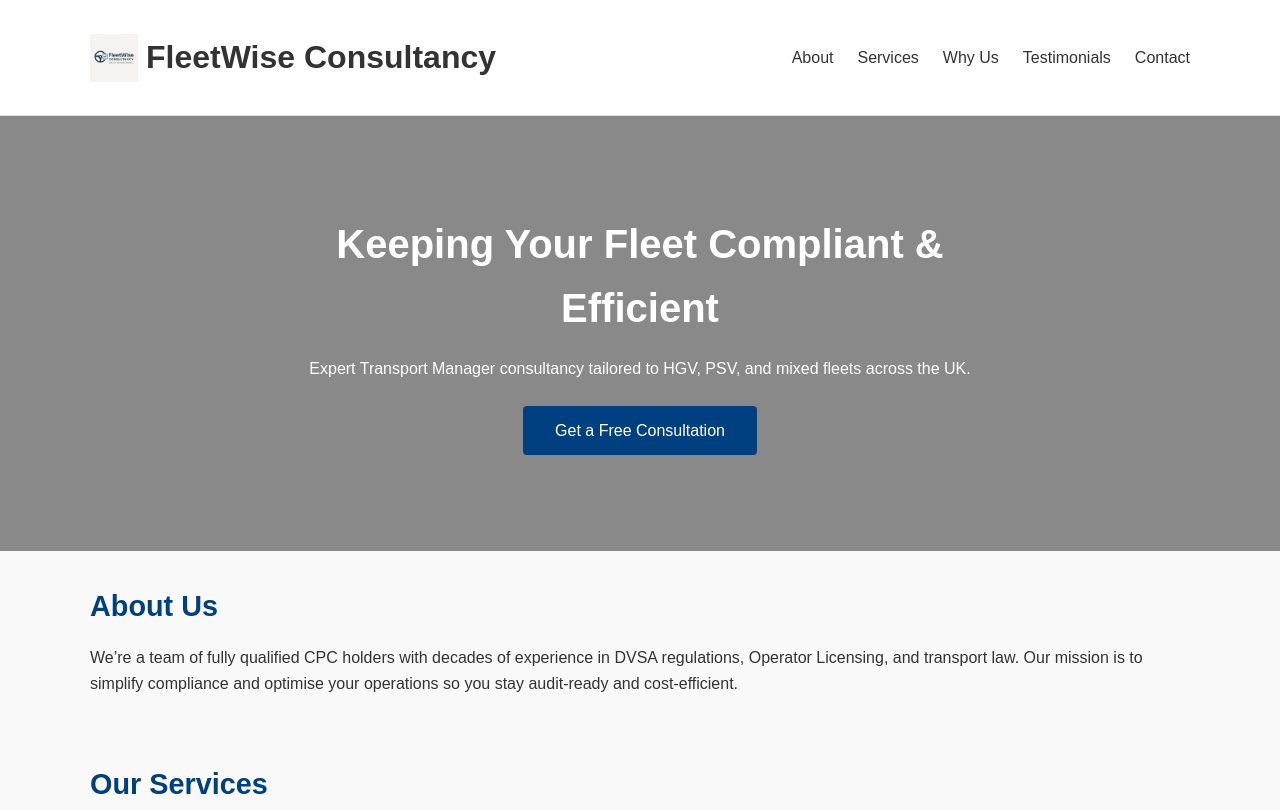
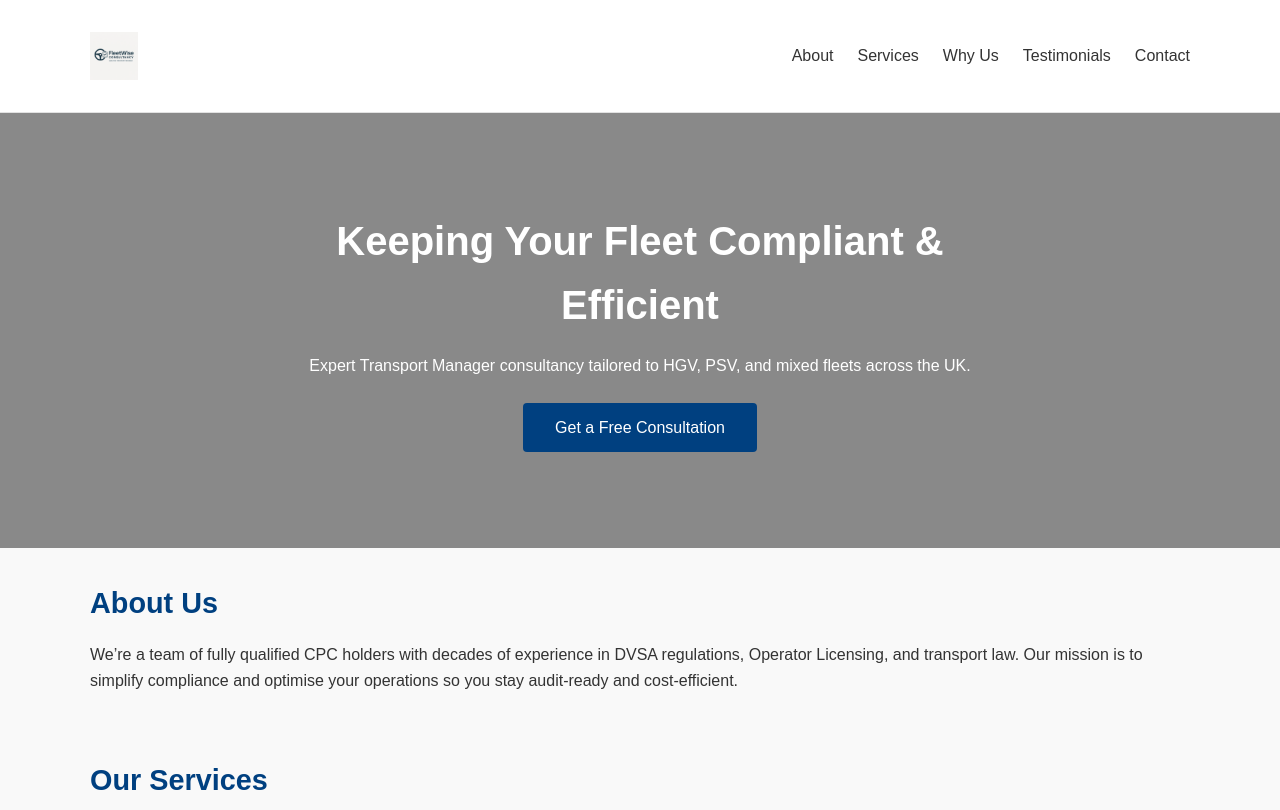
Before and after one commit to robkbrough-dotcom/Fleetwise-Website, a plain HTML site: page index.html in a window 1280 px wide. Shown: the top 810 px of the page. Drawn offline with Linux system fonts and the light colour scheme.

Commit message:
removed writing in header

```diff
--- a/index.html
+++ b/index.html
@@ -13,7 +13,6 @@
     <div class="container navbar">
       <div class="logo">
         <img src="logo1.png" alt="FleetWise Consultancy Logo">
-        <h1>FleetWise Consultancy</h1>
       </div>
       <button class="menu-toggle" aria-label="Toggle navigation">☰</button>
       <nav>
```
